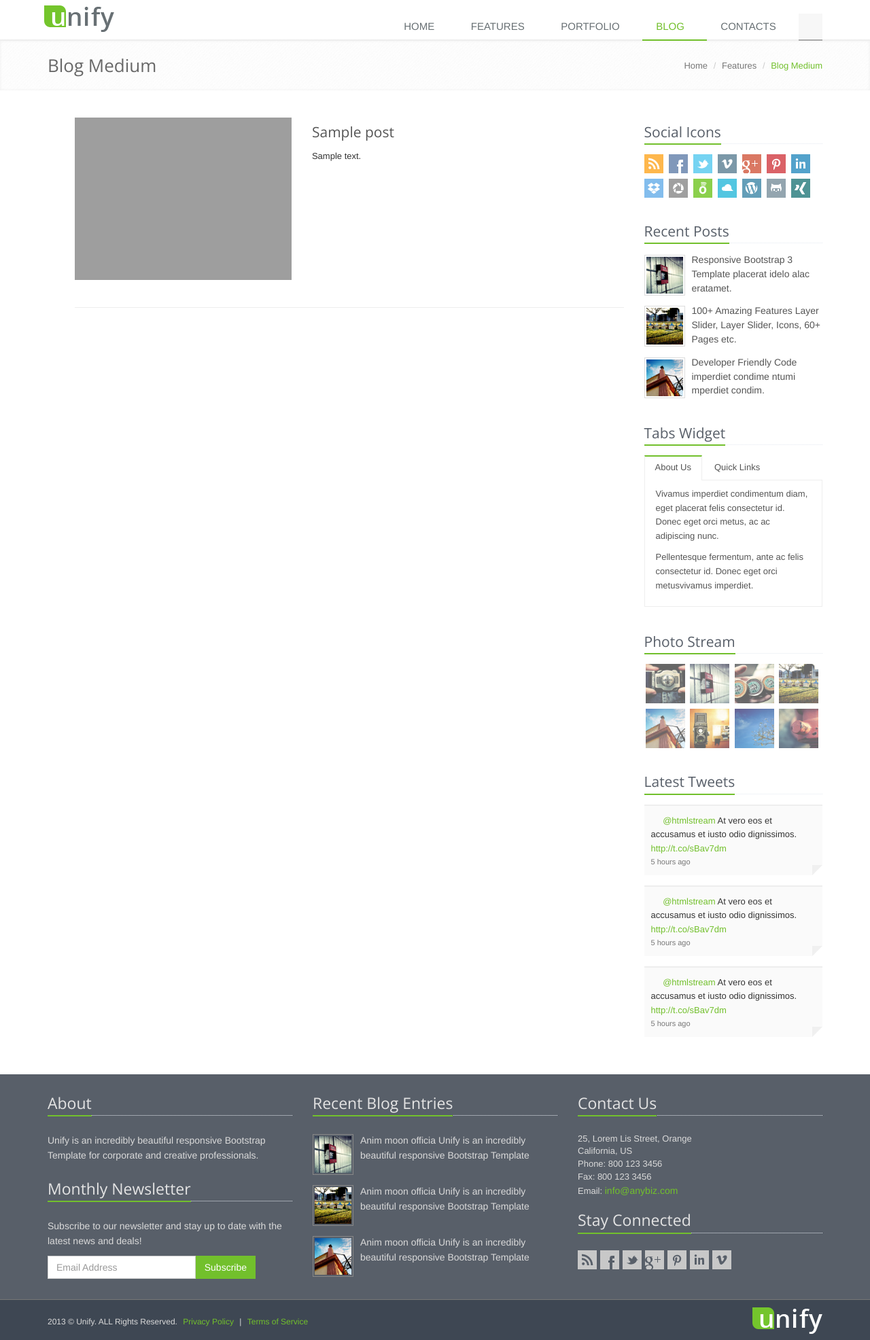
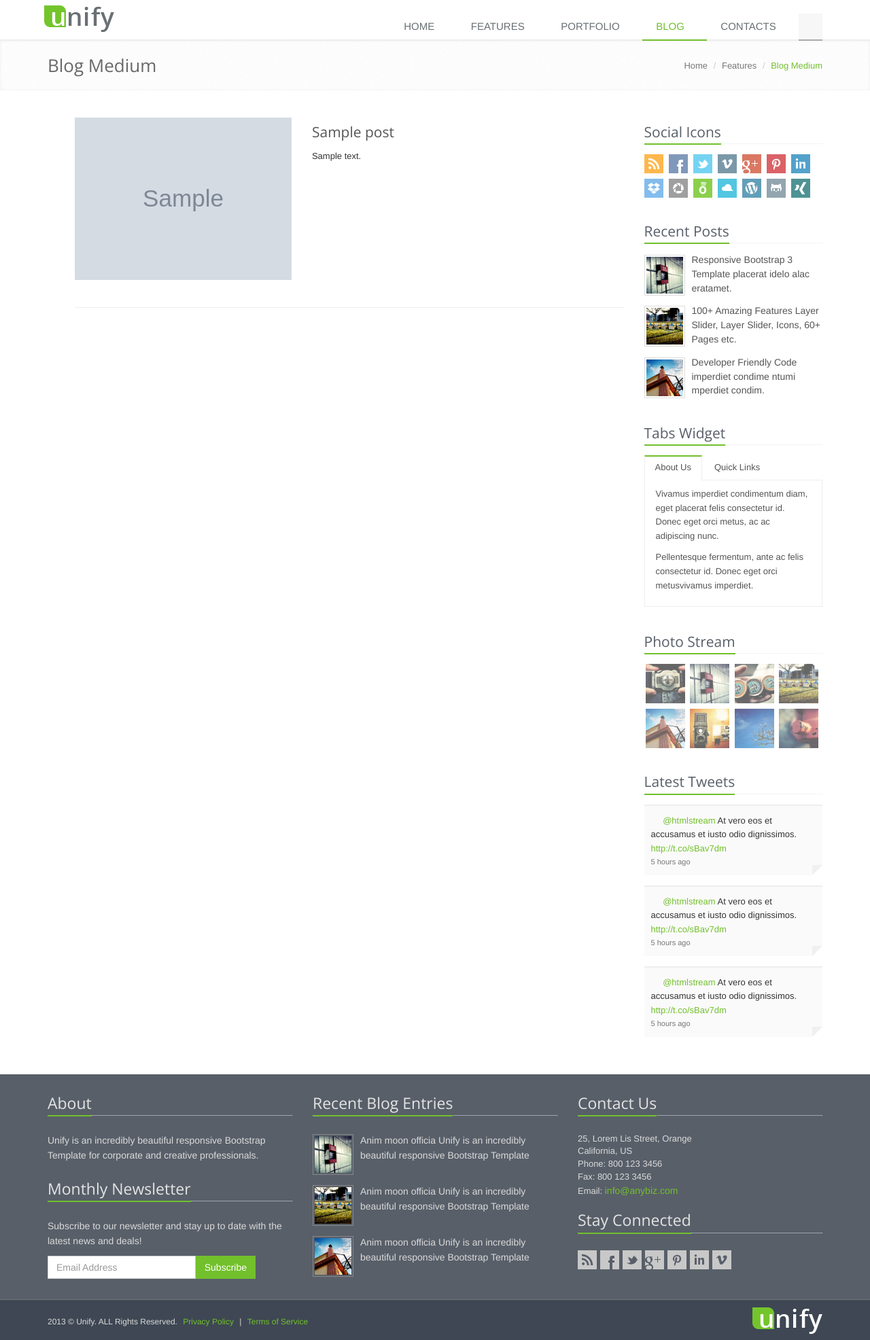
Before and after one commit to enterstudio/chelsea, a Django app: template blog/templates/index.html in a window 1280 px wide. Shown: the whole page at 68% size. Run offline with Django 3.2, Linux system fonts and the light colour scheme; the template is opened without the code that fills it: most values are stand-ins (such as "Sample title", 1, 10 or a date in 2020); some libraries are stand-ins or nearby versions; some web fonts are replaced; grey boxes are pictures that could not be loaded.

Commit message:
models and ckeditor updated

```diff
--- a/blog/templates/index.html
+++ b/blog/templates/index.html
@@ -34,7 +34,7 @@
         	<!--Blog Post-->
             <div class="row blog blog-medium margin-bottom-40">
                 <div class="col-md-5">
-                    <a href="{{ post.get_absolute_url }}"><img class="img-responsive" src="http://images.zap2it.com/assets/p183983_b_h3_aa/law-and-order.jpg" alt=""></a>
+                    <a href="{{ post.get_absolute_url }}"><img class="img-responsive" src="{{post.main_photo}}" alt=""></a>
                 </div>
                 <div class="col-md-7">
                 	<h2><a href="{{ post.get_absolute_url }}">{{ post.title }}</a></h2>
```
